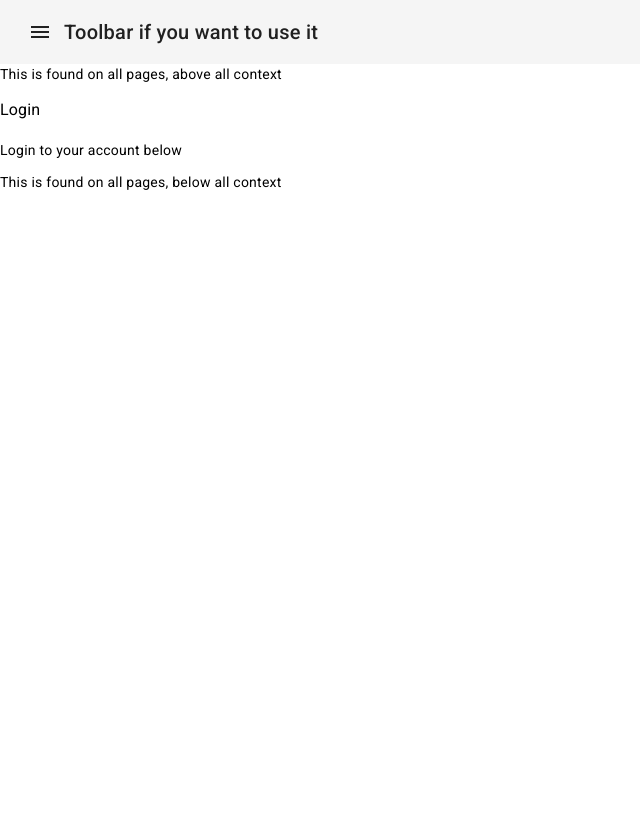
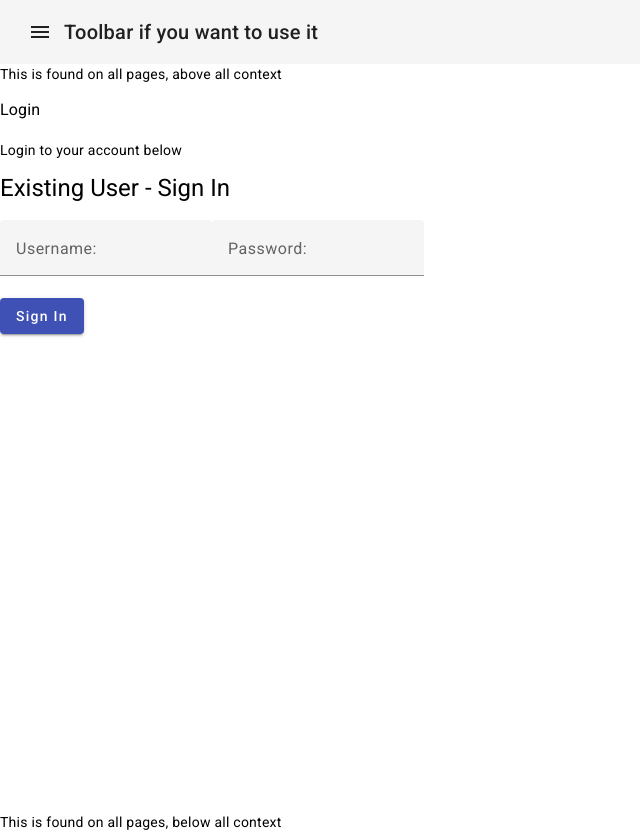
Before and after one commit to F23-CS-407/project, an Angular app in the folder frontend/: page /login in a window 1280 px wide. Shown: the whole page, without its empty margins (0-640 px from the left). Before the commit the page ends 800 px from the top, so only its background shows below. Built offline with nearby package versions, Linux system fonts and the light colour scheme.

Commit message:
Login Button for existing user

```diff
--- a/frontend/src/app/home/home.component.html
+++ b/frontend/src/app/home/home.component.html
@@ -1,2 +1,3 @@
 <h1>This is the home page</h1>
 <p style="font-size: large"> Try <a href="/signup">Creating an Account</a> here</p>
+<p style="font-size: large"> Try <a href="/login">Already have an Account</a> here</p>
--- a/frontend/src/app/login/login.component.html
+++ b/frontend/src/app/login/login.component.html
@@ -1,2 +1,24 @@
 <h3>Login</h3>
 <p>Login to your account below</p>
+<p style="color:red; top: margin 10px;"></p>
+<div style="width:80%;height:80%">
+    <div class="center-box">
+        <form class="input-form">
+            <h1 style="text-align:left">Existing User - Sign In</h1>
+
+            <mat-form-field class="input-full-width">
+            <mat-label>Username:</mat-label>
+            <input matInput>
+            </mat-form-field>
+
+            <mat-form-field class="input-full-width">
+                <mat-label>Password:</mat-label>
+                <input matInput type="password">
+            </mat-form-field>
+
+            <br>
+            <button mat-raised-button color="primary">Sign In</button>
+
+        </form>
+    </div>
+</div>
```
